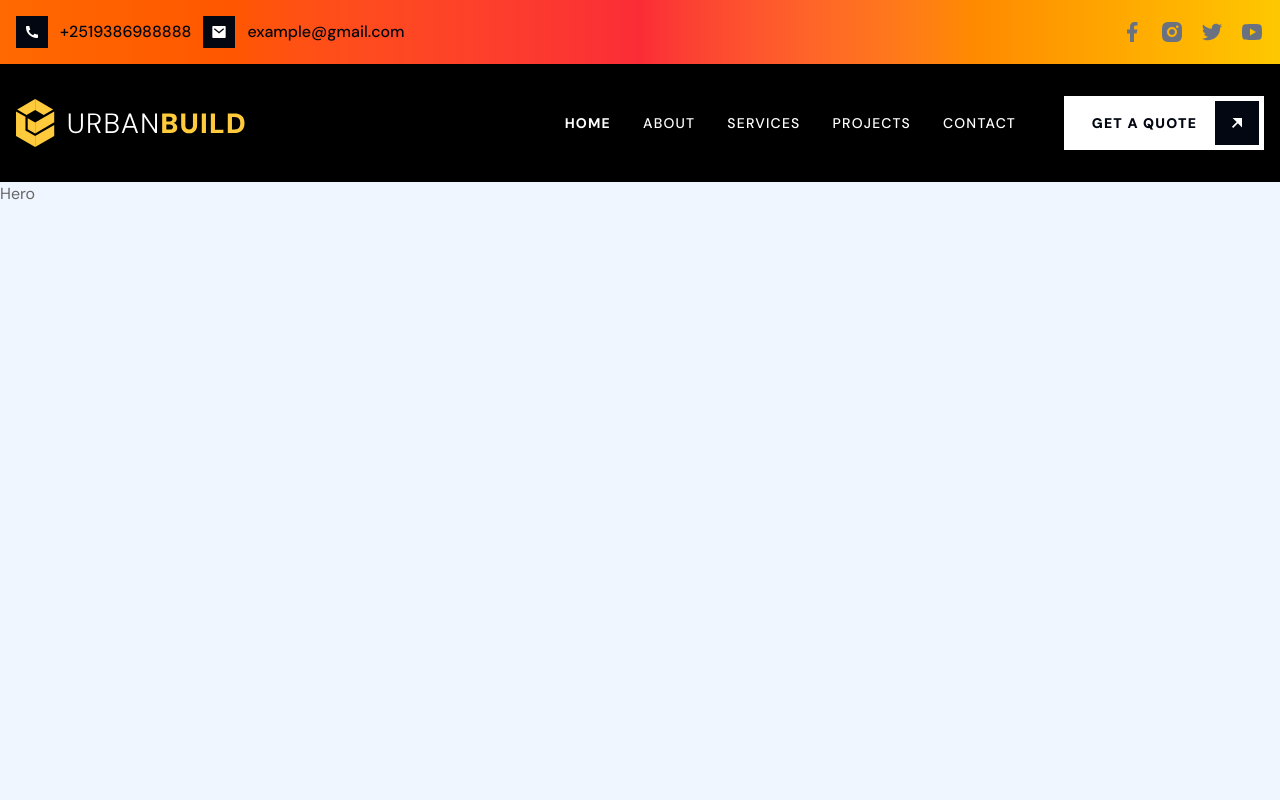
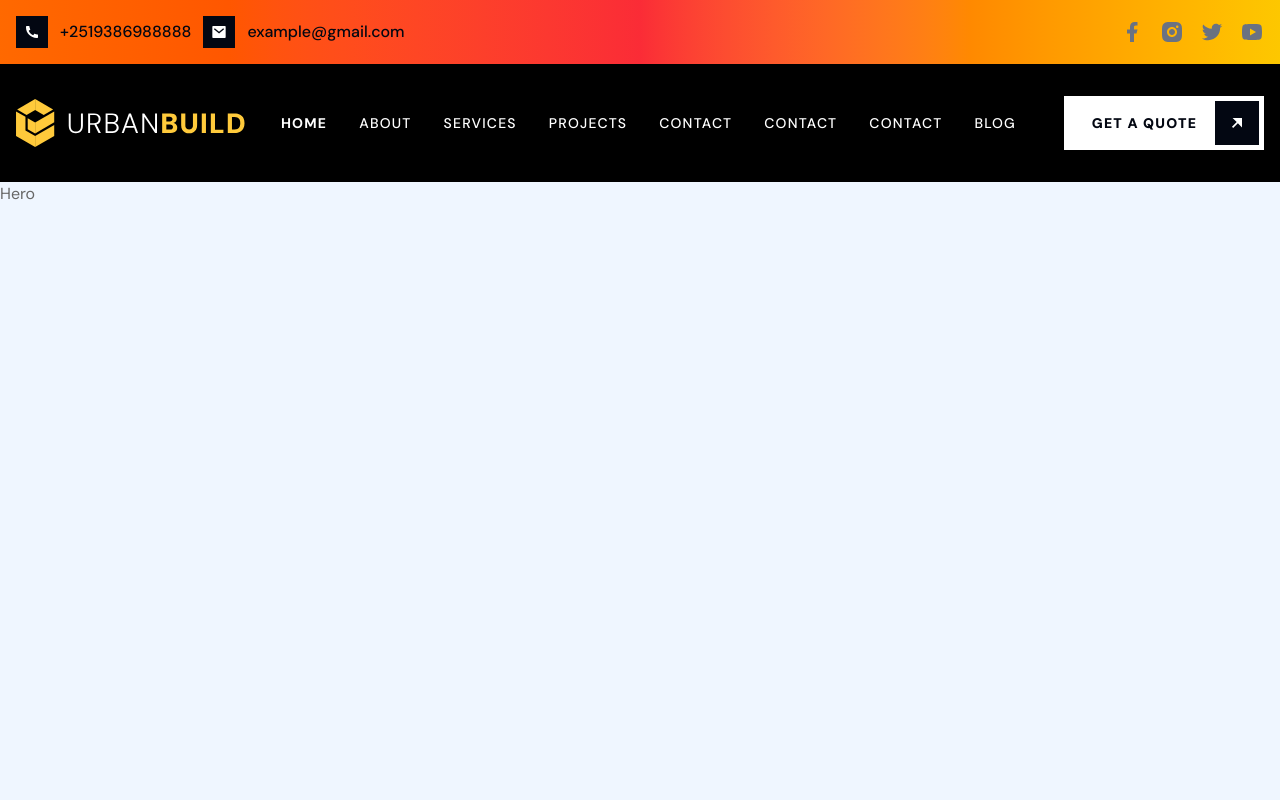
Before and after one commit to Andu2023/urbanbuild, a Next.js app: page / in a window 1280 px wide. Shown: the top 800 px of the page. Built offline with nearby package versions, Linux system fonts and the light colour scheme.

Commit message:
blog created

```diff
--- a/app/page.jsx
+++ b/app/page.jsx
@@ -1,4 +1,5 @@
 import About from '@/components/About';
+import Blog from '@/components/Blog';
 import Contact from '@/components/Contact';
 import Faq from '@/components/Faq';
 import Footer from '@/components/Footer';
@@ -24,6 +25,7 @@
       <Testimonials/>
        <Faq/>
       <Contact/>
+      <Blog/>
       <Footer/>
    </div>
 
--- /dev/null
+++ b/components/Blog.jsx
@@ -0,0 +1,11 @@
+import React from 'react'
+
+const Blog = () => {
+  return (
+    <div>
+      blog
+    </div>
+  )
+}
+
+export default Blog
--- a/components/Header.jsx
+++ b/components/Header.jsx
@@ -24,7 +24,19 @@
   name:"contact",
   path:"contact",
 },
+{
+  name:"contact",
+  path:"contact",
+},
+{
+  name:"contact",
+  path:"contact",
+},
 
+{
+  name:"blog",
+  path:"blog",
+},
 
 ]
 const Header = () => {
```
